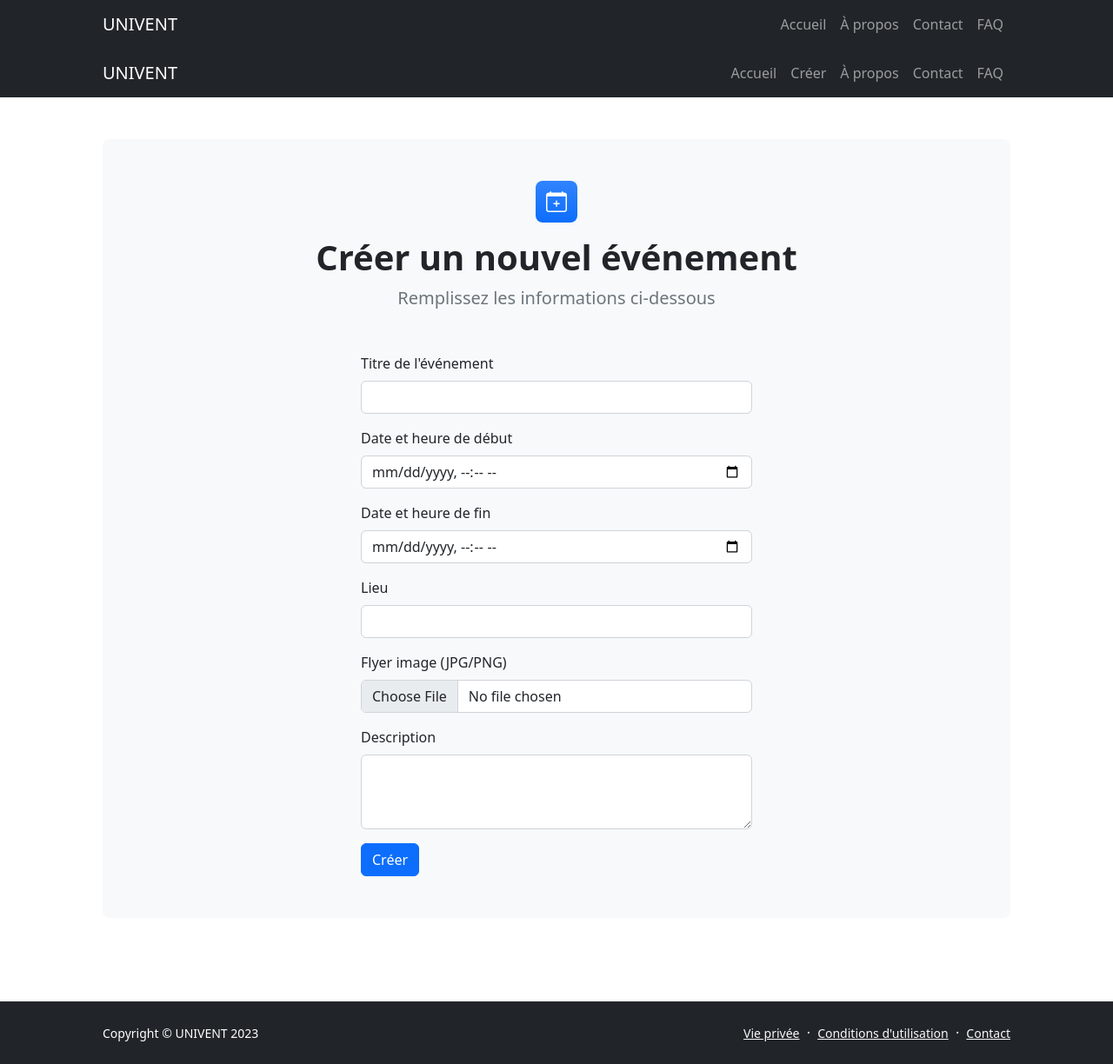
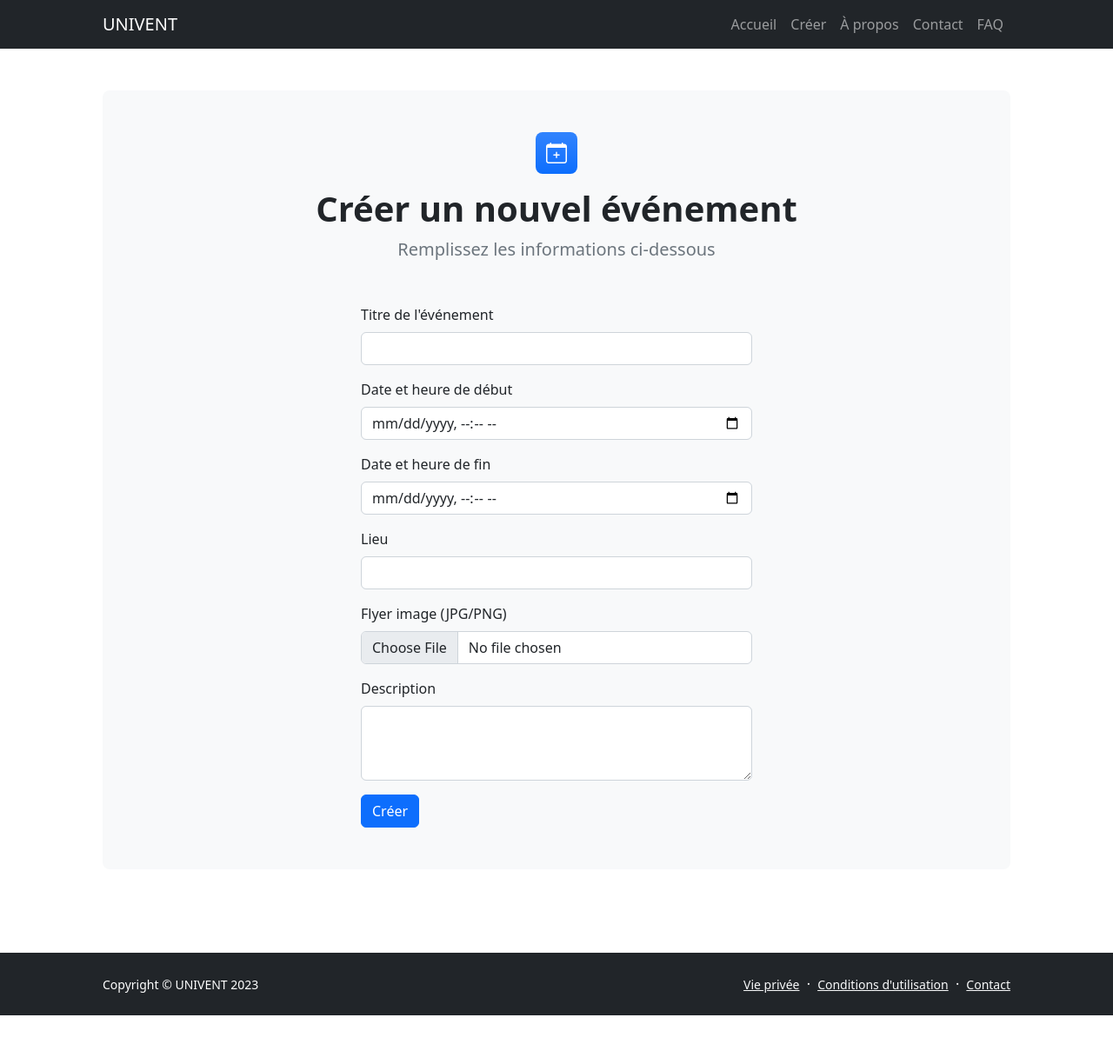
Before and after one commit to oussamaelfig/Univent, a Flask app: page /create_event in a window 1280 px wide. Shown: the whole page at 87% size. After the commit the page ends 1168 px from the top, so only its background shows below. Run offline with Flask 3, Linux system fonts and the light colour scheme; some libraries are stand-ins or nearby versions.

Commit message:
ajuster la navbar, a cause d un doublon

```diff
--- a/templates/base.html
+++ b/templates/base.html
@@ -20,32 +20,30 @@
 <nav class="navbar navbar-expand-lg navbar-dark bg-dark">
     <div class="container px-5">
         <a class="navbar-brand" href="/">UNIVENT</a>
-        <button class="navbar-toggler" type="button"
-                data-bs-toggle="collapse"
+        <button class="navbar-toggler" type="button" data-bs-toggle="collapse"
                 data-bs-target="#navbarSupportedContent"
-                aria-controls="navbarSupportedContent"
-                aria-expanded="false" aria-label="Toggle navigation"><span
+                aria-controls="navbarSupportedContent" aria-expanded="false"
+                aria-label="Toggle navigation"><span
                 class="navbar-toggler-icon"></span></button>
         <div class="collapse navbar-collapse" id="navbarSupportedContent">
             <ul class="navbar-nav ms-auto mb-2 mb-lg-0">
-                <li class="nav-item"><a class="nav-link"
-                                        href="/">Accueil</a>
+                <li class="nav-item"><a class="nav-link" href="/">Accueil</a>
+                </li>
+                <li class="nav-item"><a class="nav-link" href="/create_event">Créer</a>
                 </li>
                 <li class="nav-item"><a class="nav-link" href="/about">À
                     propos</a>
                 </li>
-                <li class="nav-item"><a class="nav-link"
-                                        href="/contact">Contact</a>
+                <li class="nav-item"><a class="nav-link" href="/contact">Contact</a>
                 </li>
-                <li class="nav-item"><a class="nav-link"
-                                        href="/faq">FAQ</a>
+                <li class="nav-item"><a class="nav-link" href="/faq">FAQ</a>
                 </li>
             </ul>
         </div>
     </div>
 </nav>
 <main class="flex-shrink-0">
-<!--    {% block entete %}{% endblock %}-->
+    <!--    {% block entete %}{% endblock %}-->
     {% block content %}{% endblock %}
 </main>
 <!-- Footer-->
--- a/templates/create_event.html
+++ b/templates/create_event.html
@@ -3,31 +3,6 @@
     UNIVENT - Créer un événement
 {% endblock %}
 {% block content %}
-<!-- Navigation-->
-<nav class="navbar navbar-expand-lg navbar-dark bg-dark">
-    <div class="container px-5">
-        <a class="navbar-brand" href="/">UNIVENT</a>
-        <button class="navbar-toggler" type="button" data-bs-toggle="collapse" data-bs-target="#navbarSupportedContent"
-            aria-controls="navbarSupportedContent" aria-expanded="false" aria-label="Toggle navigation"><span
-                class="navbar-toggler-icon"></span></button>
-        <div class="collapse navbar-collapse" id="navbarSupportedContent">
-            <ul class="navbar-nav ms-auto mb-2 mb-lg-0">
-                <li class="nav-item"><a class="nav-link" href="/">Accueil</a>
-                </li>
-                <li class="nav-item"><a class="nav-link" href="/create_event">Créer</a>
-                </li>
-                <li class="nav-item"><a class="nav-link" href="/about">À
-                        propos</a>
-                </li>
-                <li class="nav-item"><a class="nav-link" href="/contact">Contact</a>
-                </li>
-                <li class="nav-item"><a class="nav-link" href="/faq">FAQ</a>
-                </li>
-            </ul>
-        </div>
-    </div>
-</nav>
-
     <!-- Page content-->
     <section class="py-5">
         <div class="container px-5">
@@ -47,32 +22,42 @@ UNIVENT - Créer un événement
                             <div class="mb-3">
                                 <label for="title" class="form-label">Titre de
                                     l'événement</label>
-                            <input type="text" class="form-control" id="title" name="title" required>
+                                <input type="text" class="form-control"
+                                       id="title" name="title" required>
                             </div>
                             <div class="mb-3">
-                            <label for="start_date_time" class="form-label">Date et heure de
+                                <label for="start_date_time"
+                                       class="form-label">Date et heure de
                                     début</label>
-                            <input type="datetime-local" class="form-control" id="start_date_time"
+                                <input type="datetime-local"
+                                       class="form-control"
+                                       id="start_date_time"
                                        name="start_date_time" required>
                             </div>
                             <div class="mb-3">
                                 <label for="end_date_time" class="form-label">Date
                                     et heure de fin</label>
-                            <input type="datetime-local" class="form-control" id="end_date_time" name="end_date_time"
+                                <input type="datetime-local"
+                                       class="form-control" id="end_date_time"
+                                       name="end_date_time"
                                        required>
                             </div>
                             <div class="mb-3">
-                            <label for="location" class="form-label">Lieu</label>
-                            <input type="text" class="form-control" id="location" name="location" required>
+                                <label for="location"
+                                       class="form-label">Lieu</label>
+                                <input type="text" class="form-control"
+                                       id="location" name="location" required>
                             </div>
                             <div class="mb-3">
                                 <label for="flyer_image" class="form-label">Flyer
                                     image (JPG/PNG)</label>
-                            <input type="file" class="form-control" id="flyer_image" name="flyer_image">
+                                <input type="file" class="form-control"
+                                       id="flyer_image" name="flyer_image">
                             </div>
                             <div class="mb-3">
                                 <label for="description" class="form-label">Description</label>
-                            <textarea class="form-control" id="description" name="description" rows="3"
+                                <textarea class="form-control" id="description"
+                                          name="description" rows="3"
                                           required></textarea>
                             </div>
                             <button type="submit" class="btn btn-primary">
```
Lines whose indentation alone changed are shown as unchanged.
